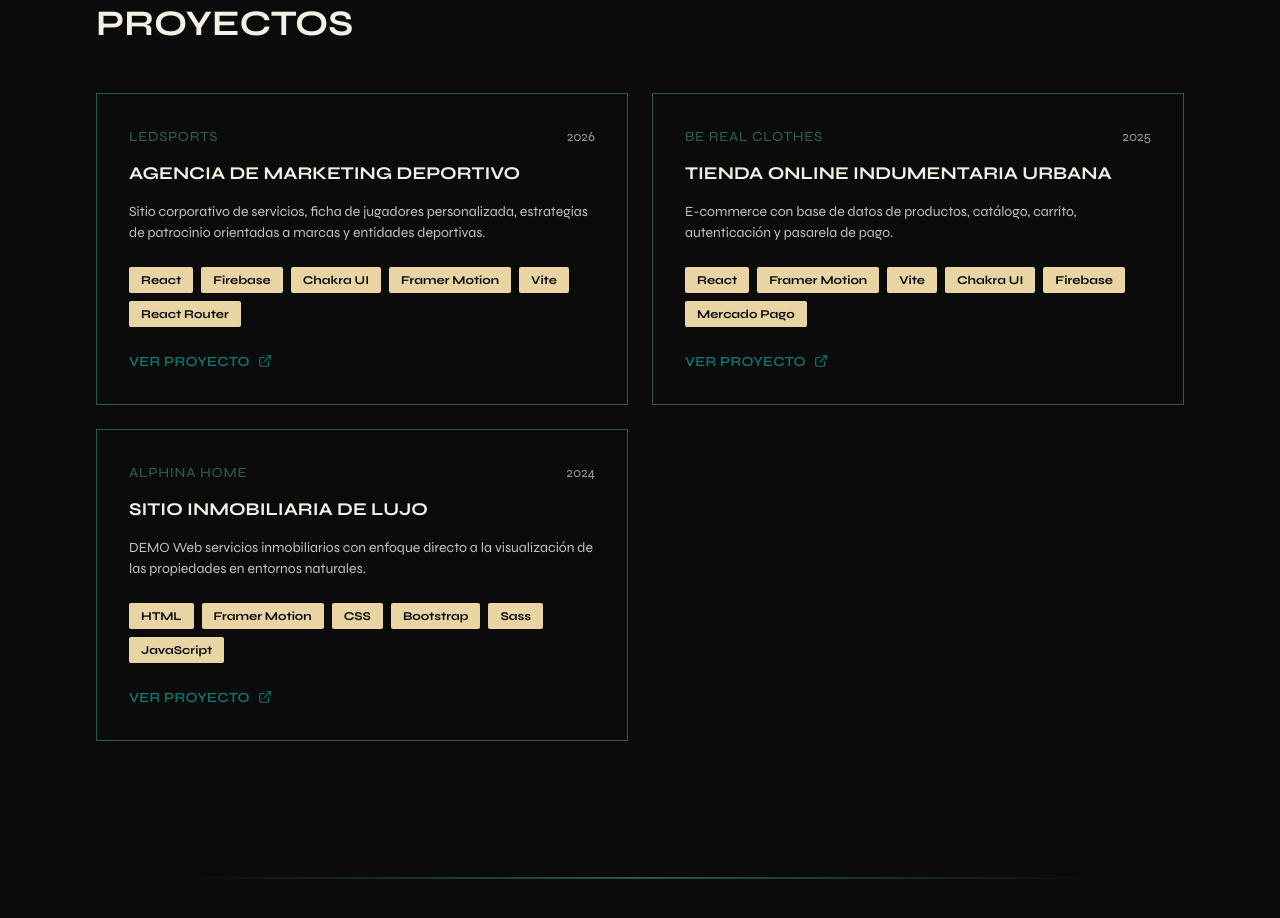
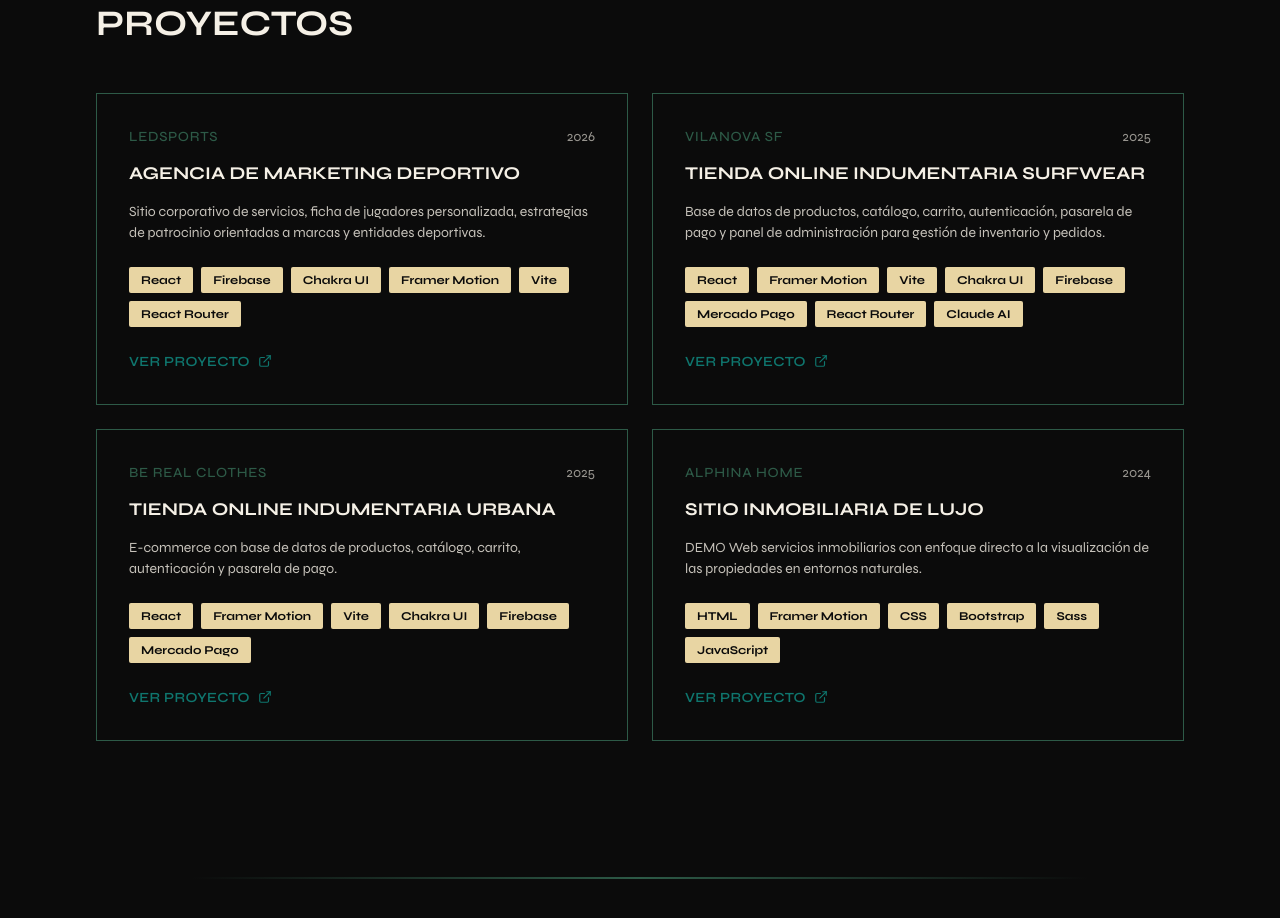
Before and after one commit to mgunsett/Portfolio, a React (Vite) app: page / in a window 1280 px wide. Shown: the part 2380-3298 px from the top of the page. Built offline with nearby package versions, Linux system fonts and the light colour scheme.

Commit message:
villanova project

```diff
--- a/src/data/projects.js
+++ b/src/data/projects.js
@@ -8,6 +8,15 @@
         estrategias de patrocinio orientadas a marcas y entidades deportivas.`,
     tech: ["React", "Firebase", "Chakra UI", "Framer Motion", "Vite", "React Router"],
     url: "https://ledsportsmarketing.com/"
+  },
+  {
+    name: "Vilanova Sf",
+    title: "Tienda Online Indumentaria Surfwear",
+    year: "2025",
+    description:
+      "Base de datos de productos, catálogo, carrito, autenticación, pasarela de pago y panel de administración para gestión de inventario y pedidos.",
+    tech: ["React", "Framer Motion", "Vite", "Chakra UI", "Firebase", "Mercado Pago", "React Router", "Claude AI"],
+    url: "https://vilanovasf.netlify.app/"
   },
   {
     name: "Be Real Clothes",
```
